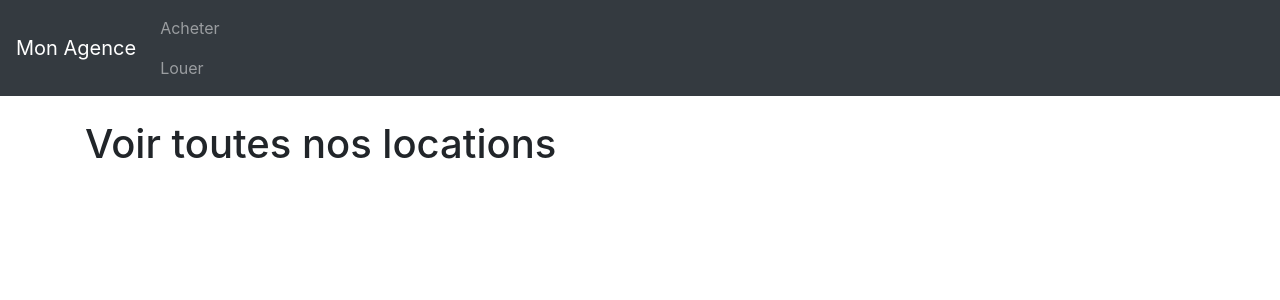
After one commit to hourtthomas/AgenceImmo, a Symfony app: template templates/property/view.html.twig in a window 1280 px wide. The commit adds this page. Shown: the top 300 px of the page. Run offline with Twig, Linux system fonts and the light colour scheme; the template is opened without the code that fills it, so the values that code supplies are empty; some libraries are stand-ins or nearby versions.

Commit message:
First comit

```diff
--- a/templates/base.html.twig
+++ b/templates/base.html.twig
@@ -17,6 +17,7 @@
             <ul class="navbar-nav mr-auto">
                 <li class="nav-item">
                     <a class="nav-link" {% if current_menu is defined and current_menu == 'properties' %}active{% endif %} href="{{ path('property.index') }}">Acheter</a>
+                    <a class="nav-link" {% if current_menu is defined and current_menu == 'properties' %}active{% endif %} href="{{ path('property.view') }}">Louer</a>
                 </li>
             </ul>
         </div>
--- a/templates/pages/home.html.twig
+++ b/templates/pages/home.html.twig
@@ -1,5 +1,4 @@
 {% extends 'base.html.twig'%}
-
 {% block title 'Agence lorem ipsum' %}
 
 {% block body %}
--- /dev/null
+++ b/templates/property/view.html.twig
@@ -0,0 +1,9 @@
+{% extends 'base.html.twig'%}
+
+{% block title 'Toutes nos locations' %}
+
+{% block body %}
+    <div class="container mt-4">
+        <h1>Voir toutes nos locations</h1>
+    </div>
+{% endblock %}
```
Also changed, not shown: src/Controller/PropertyController.php (+8 -0 lines).
